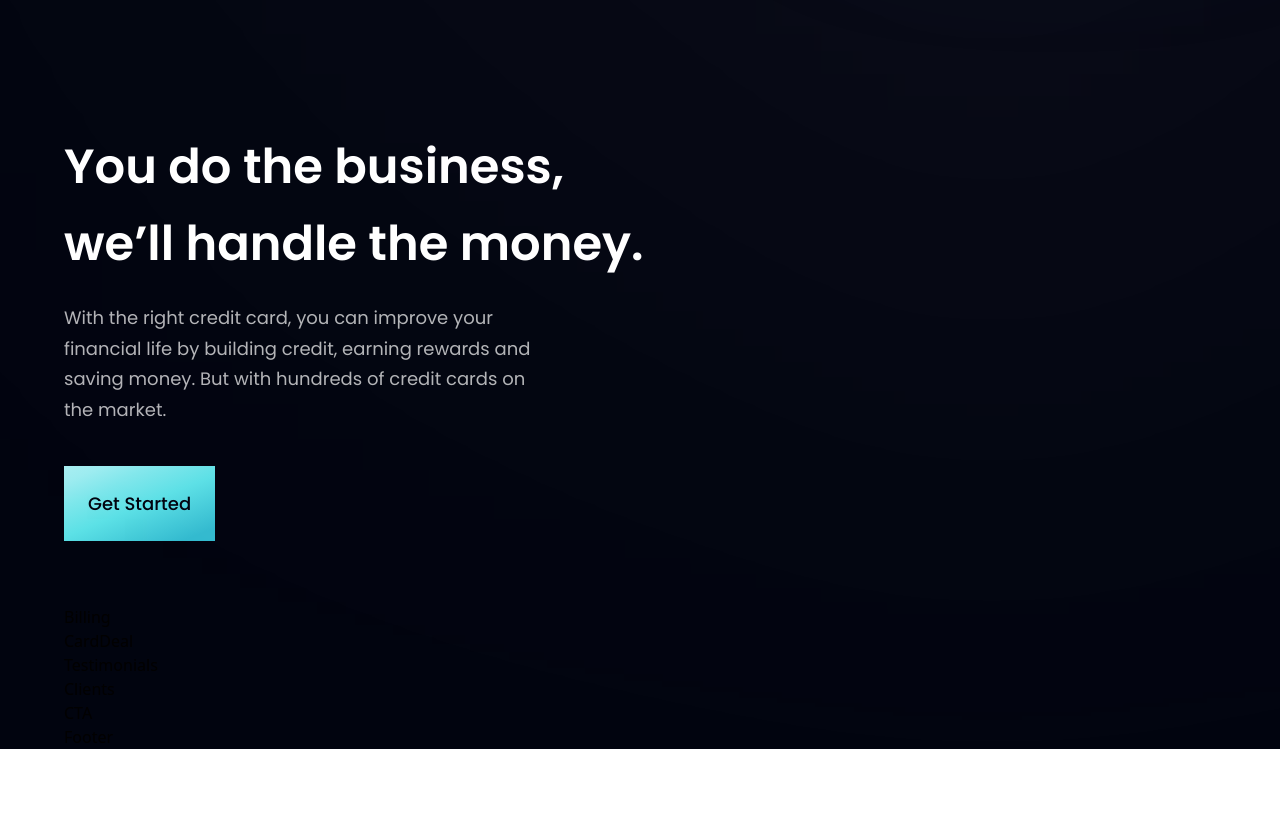
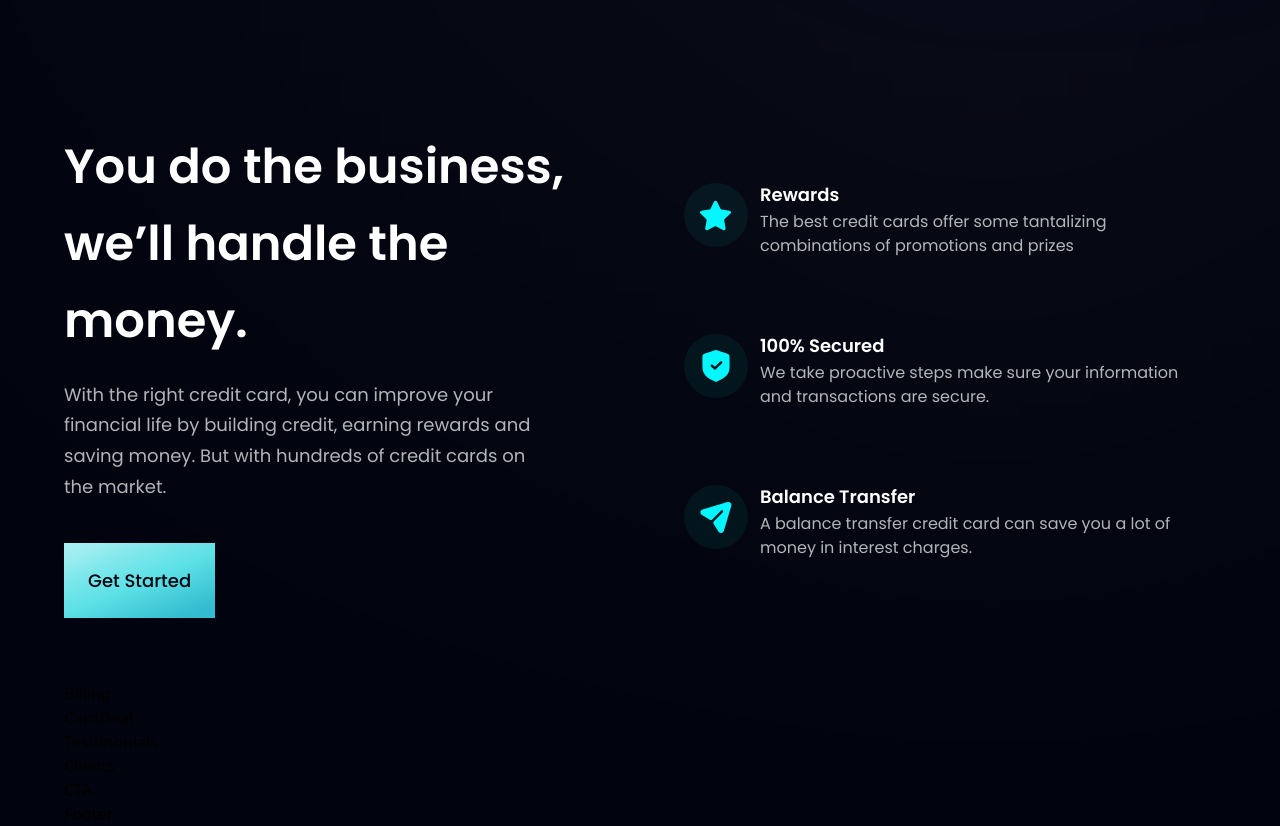
Before and after one commit to MCabal77/modern-landing-page, a React (Vite) app: page / in a window 1280 px wide. Shown: the part 880-1706 px from the top of the page. Before the commit the page ends 1629 px from the top, so only its background shows below. Built offline with nearby package versions, Linux system fonts and the light colour scheme.

Commit message:
Complete the business.jsx

```diff
--- a/src/components/Business.jsx
+++ b/src/components/Business.jsx
@@ -1,6 +1,22 @@
 import { features } from "../constants";
 import styles, { layout } from "../style";
 import Button from "./Button";
+
+const FeatureCard = ({icon, title, content, index}) => (
+  <div className={`flex flex-row p-6 rounded-[20px] ${index !== features.length - 1 ? 'mb-6': 'mb-0'} feature-card`}>
+    <div className={`w-[64px] h-[64px] rounded-full ${styles.flexCenter} bg-dimBlue`}>
+      <img src={icon} alt='icon' className="w-[50%] h-[50%] object-contain"/>
+    </div>
+    <div className="flex-1 flex flex-col ml-3">
+      <h4 className="font-poppins font-semibold text-white text-[18px] leading-[23px] mb-1">
+        {title}
+      </h4>
+      <p className="font-poppins font-normal text-dimWhite text-[16px] leading-[24px] mb-1">
+        {content}
+      </p>
+    </div>
+  </div>
+)
 
 const Business = () => {
   return (
@@ -18,6 +34,12 @@
 
         <Button styles='mt-10'/>
       </div>
+
+      <div className={`${layout.sectionImg} flex-col`}>
+        {features.map((feature, index) =>(
+          <FeatureCard key={feature.id} {... feature} index={index}/>
+        ))}
+      </div>
     </section>
   );
 };
```
